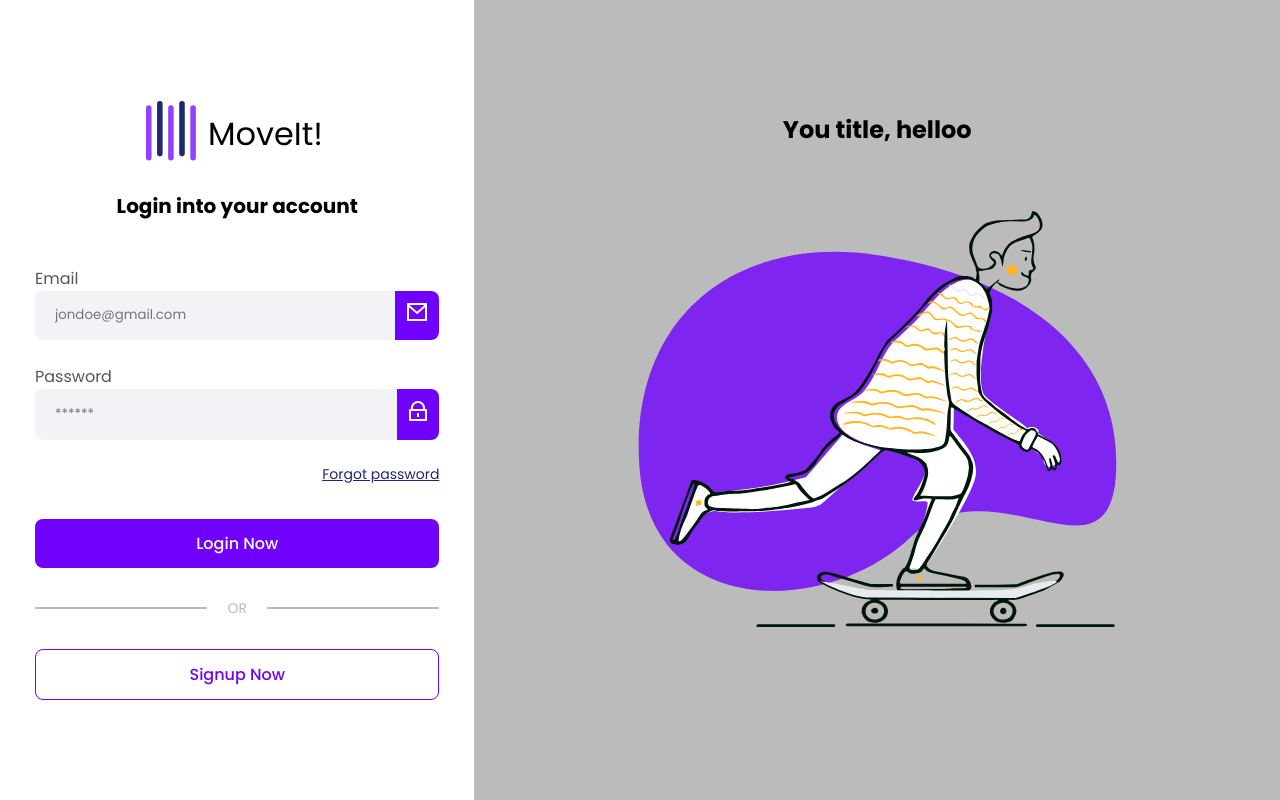
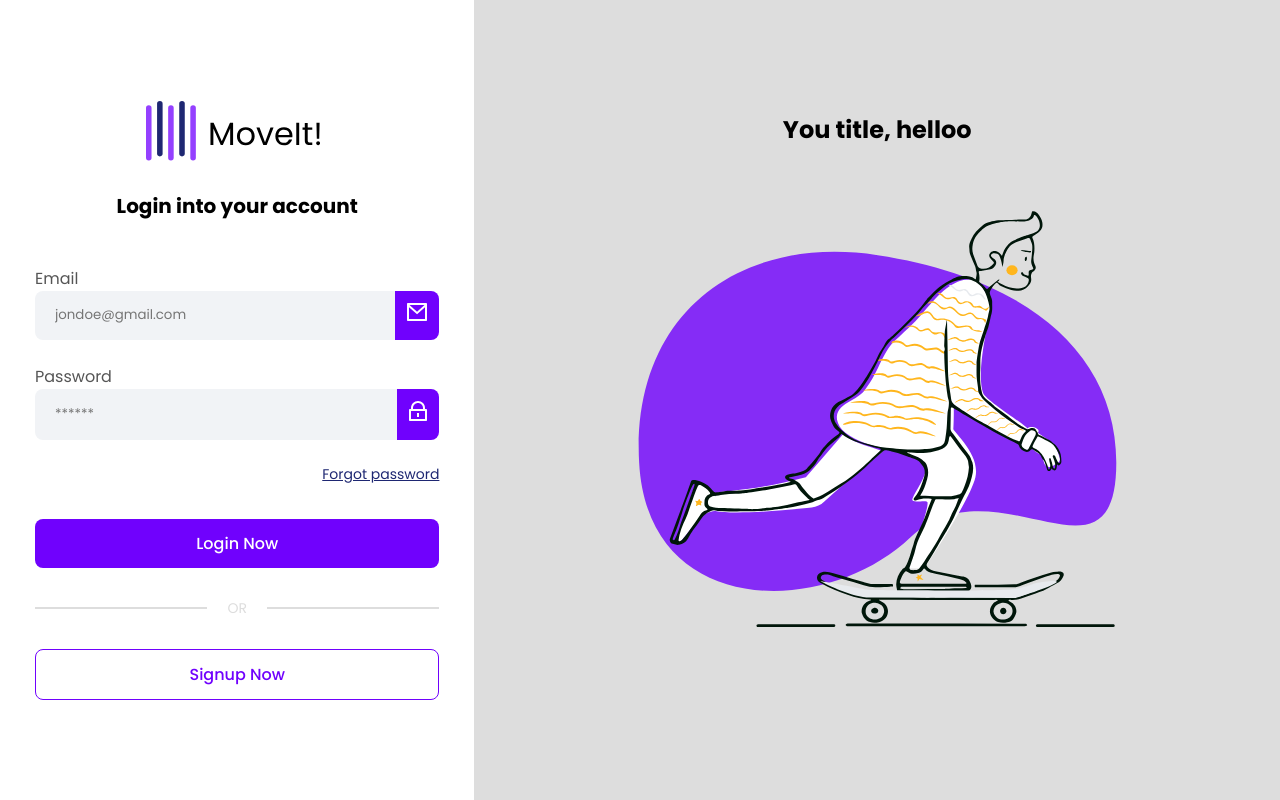
Before and after one commit to DevJoaoPeu/amor-saude-teste, an Angular app in the folder web/: page /login in a window 1280 px wide. Built offline with nearby package versions, Linux system fonts and the light colour scheme.

Commit message:
feat: mudando cor gray-bg

```diff
--- a/web/src/styles/variables.scss
+++ b/web/src/styles/variables.scss
@@ -1,5 +1,5 @@
 $primary-color: #7001fd;
 $text-color: #555555;
 $secondary-color: #1e2772;
-$gray-bg: #bbbbbb;
+$gray-bg: #dddddd;
 $gray-secondary-bg: #f1f3f6;
```
